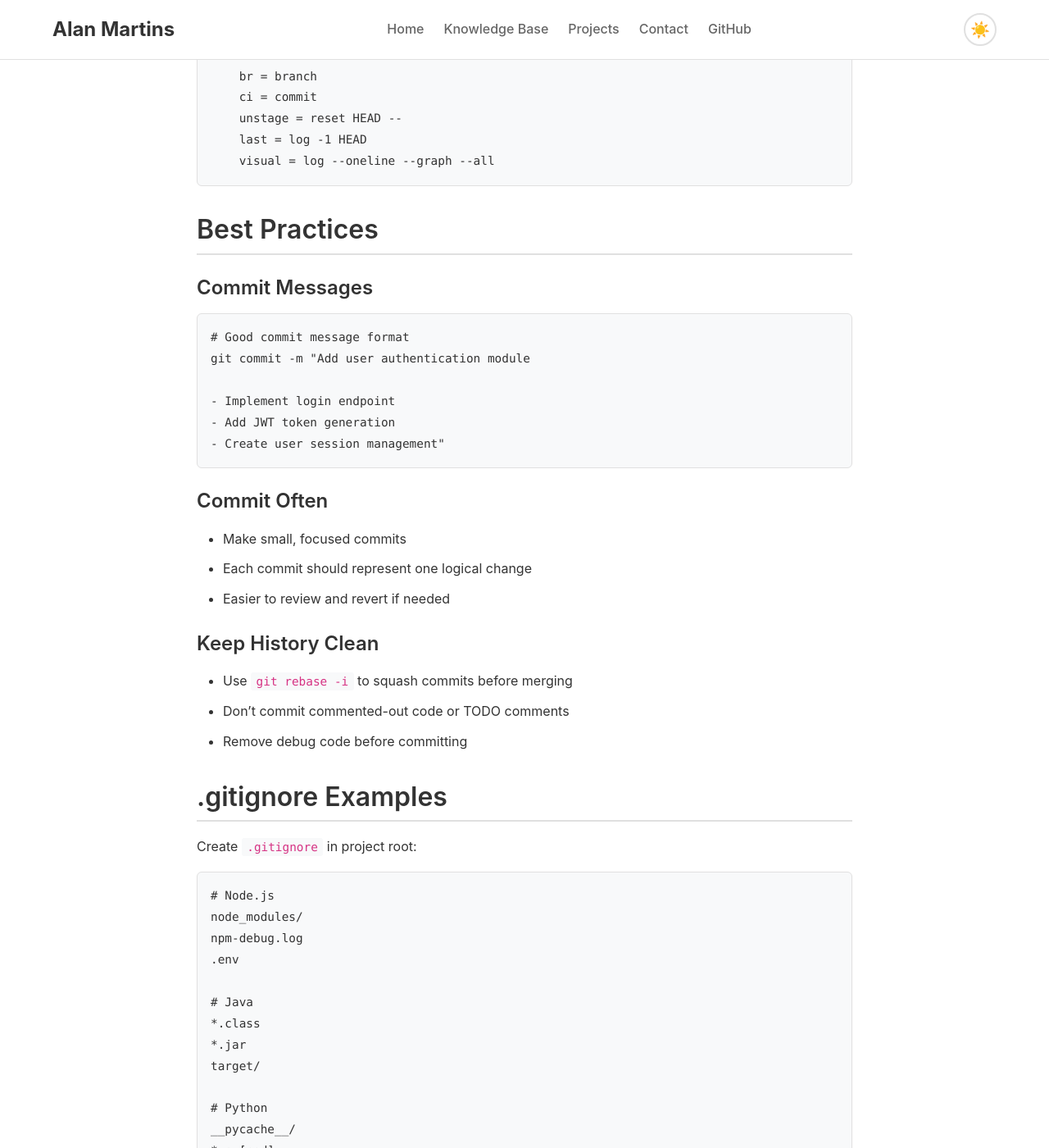
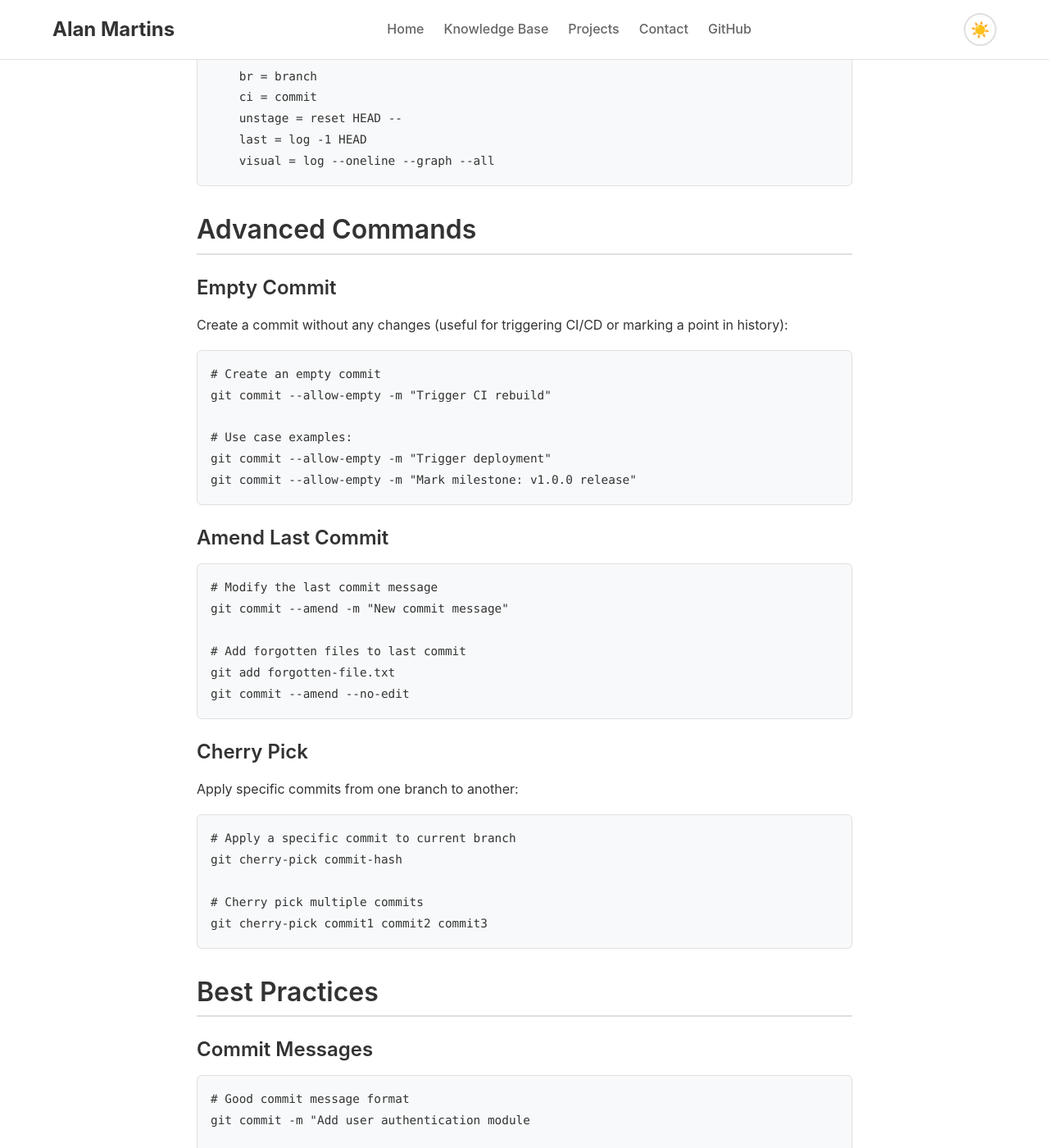
Before and after one commit to alanmartinsdeazevedo/alanmartinsdeazevedo.github.io, a Jekyll site: the page built from _kb/git-workflow-guide.md, in a window 1280 px wide and 1400 px high, scrolled down 6238 px. Shown: the whole window at 82% size. Built offline with Jekyll 4.4.1, drawn with Linux system fonts in a browser that asks for light colours.

Commit message:
Advanced Commands

````diff
--- a/_kb/git-workflow-guide.md
+++ b/_kb/git-workflow-guide.md
@@ -244,6 +244,44 @@ Add to `~/.gitconfig`:
     visual = log --oneline --graph --all
 ```
 
+## Advanced Commands
+
+### Empty Commit
+
+Create a commit without any changes (useful for triggering CI/CD or marking a point in history):
+
+```bash
+# Create an empty commit
+git commit --allow-empty -m "Trigger CI rebuild"
+
+# Use case examples:
+git commit --allow-empty -m "Trigger deployment"
+git commit --allow-empty -m "Mark milestone: v1.0.0 release"
+```
+
+### Amend Last Commit
+
+```bash
+# Modify the last commit message
+git commit --amend -m "New commit message"
+
+# Add forgotten files to last commit
+git add forgotten-file.txt
+git commit --amend --no-edit
+```
+
+### Cherry Pick
+
+Apply specific commits from one branch to another:
+
+```bash
+# Apply a specific commit to current branch
+git cherry-pick commit-hash
+
+# Cherry pick multiple commits
+git cherry-pick commit1 commit2 commit3
+```
+
 ## Best Practices
 
 ### Commit Messages
````
Also changed, not shown: 1 other file.
